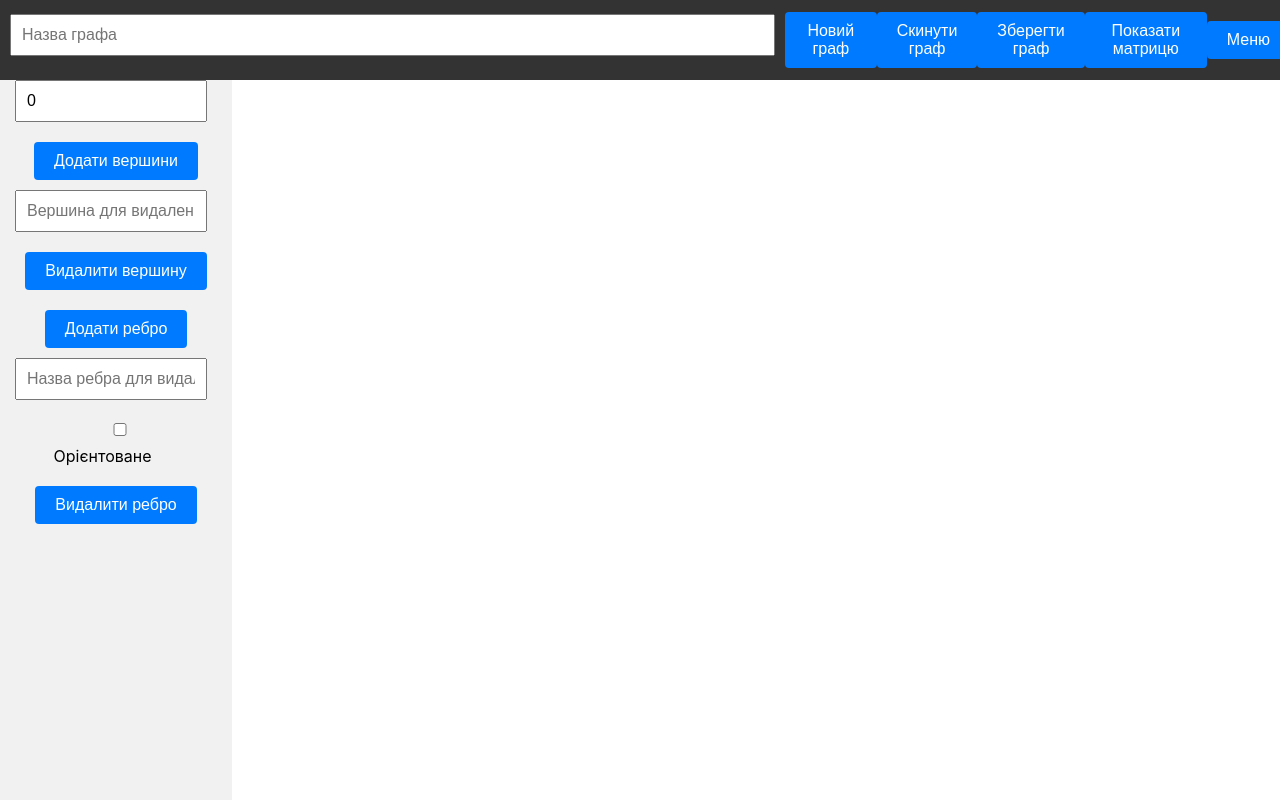
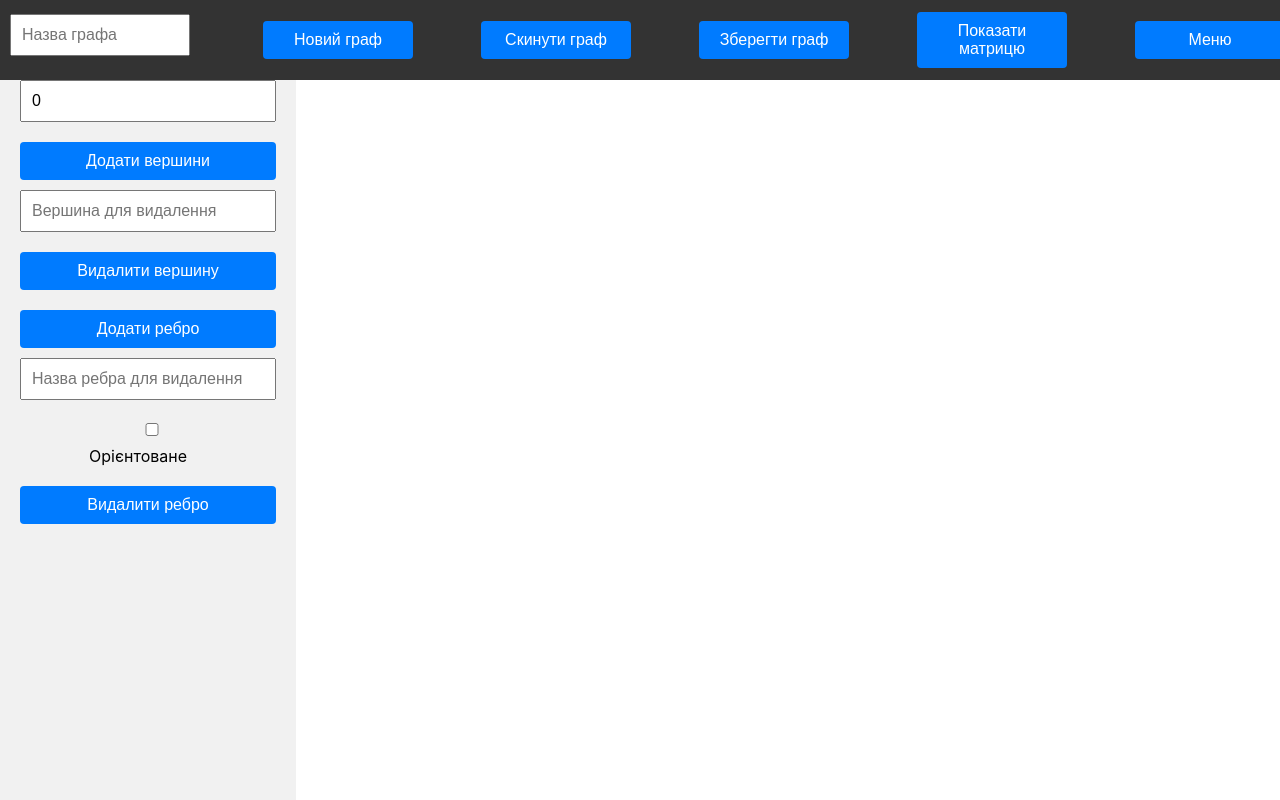
Before and after one commit to myroslavaKukhta/Graph_2, a React (Create React App) app: page / in a window 1280 px wide. Built offline with nearby package versions, Linux system fonts and the light colour scheme.

Commit message:
Edge functional+

```diff
--- a/src/components/Graph.tsx
+++ b/src/components/Graph.tsx
@@ -1,7 +1,7 @@
 import React, { useEffect, useState } from 'react';
 import { useDispatch, useSelector } from 'react-redux';
 import { RootState } from '../redux/store';
-import { setNodes, setEdges, addNode, addEdge, removeNode, removeEdge } from '../redux/graphSlice';
+import { setNodes, setEdges, addNode, addEdge, removeNode, removeEdge, setAddingEdge, setDeleteMode } from '../redux/graphSlice';
 import styles from './Graph.module.css';
 import Matrix from './Matrix';
 
@@ -12,6 +12,7 @@ const Graph: React.FC = () => {
     const showMatrix = useSelector((state: RootState) => state.graph.showMatrix);
     const deleteMode = useSelector((state: RootState) => state.graph.deleteMode);
     const addingEdge = useSelector((state: RootState) => state.graph.addingEdge);
+    const isDirected = useSelector((state: RootState) => state.graph.isDirected);
     const [edgeSource, setEdgeSource] = useState<string | null>(null);
     const [draggingNode, setDraggingNode] = useState<string | null>(null);
     const [position, setPosition] = useState<{ x: number, y: number }>({ x: 0, y: 0 });
@@ -36,9 +37,10 @@ const Graph: React.FC = () => {
                 const nodeId = target.getAttribute('id');
                 const node = nodes.find(n => n.id === nodeId);
                 if (nodeId && edgeSource) {
-                    dispatch(addEdge({ source: edgeSource, target: nodeId, directed: false }));
+                    dispatch(addEdge({ source: edgeSource, target: nodeId, directed: isDirected }));
                     setEdgeSource(null);
                     setTempEdge(null);
+                    dispatch(setAddingEdge(false)); // Вимкнути режим додавання ребра
                 } else if (nodeId && node) {
                     setEdgeSource(nodeId);
                     setTempEdge({ x1: node.x, y1: node.y, x2: node.x, y2: node.y });
@@ -77,17 +79,42 @@ const Graph: React.FC = () => {
             document.removeEventListener('mousemove', handleMouseMove);
             document.removeEventListener('mouseup', handleMouseUp);
         };
-    }, [deleteMode, addingEdge, edgeSource, draggingNode, position, nodes, dispatch, tempEdge]);
+    }, [deleteMode, addingEdge, edgeSource, draggingNode, position, nodes, dispatch, isDirected, tempEdge]);
+
+    const handleLineClick = (event: React.MouseEvent<SVGLineElement, MouseEvent>) => {
+        if (deleteMode) {
+            const edgeId = event.currentTarget.getAttribute('id');
+            if (edgeId) {
+                dispatch(removeEdge(edgeId));
+            }
+        }
+    };
 
     return (
         <div className={styles.graphContainer}>
             <svg className={styles.graph}>
+                <defs>
+                    <marker id="arrow" markerWidth="10" markerHeight="10" refX="5" refY="5" orient="auto" markerUnits="strokeWidth">
+                        <path d="M0,0 L10,5 L0,10 z" fill="#000" />
+                    </marker>
+                </defs>
                 {edges.map(edge => {
                     const sourceNode = nodes.find(node => node.id === edge.source);
                     const targetNode = nodes.find(node => node.id === edge.target);
                     if (!sourceNode || !targetNode) return null;
+                    const isLoop = sourceNode.id === targetNode.id;
                     return (
                         <g key={edge.id}>
+                            {isLoop ? (
+                                <path
+                                    d={`M ${sourceNode.x} ${sourceNode.y} C ${sourceNode.x - 20} ${sourceNode.y - 20}, ${sourceNode.x + 20} ${sourceNode.y - 20}, ${sourceNode.x} ${sourceNode.y}`}
+                                    stroke="black"
+                                    fill="transparent"
+                                    markerEnd={edge.directed ? "url(#arrow)" : ""}
+                                    strokeWidth="2"
+                                    onClick={handleLineClick}
+                                />
+                            ) : (
                                 <line
                                     id={edge.id}
                                     x1={sourceNode.x}
@@ -95,8 +122,11 @@ const Graph: React.FC = () => {
                                     x2={targetNode.x}
                                     y2={targetNode.y}
                                     stroke="black"
+                                    strokeWidth="2"
                                     markerEnd={edge.directed ? "url(#arrow)" : ""}
+                                    onClick={handleLineClick}
                                 />
+                            )}
                             <text
                                 x={(sourceNode.x + targetNode.x) / 2}
                                 y={(sourceNode.y + targetNode.y) / 2}
@@ -126,16 +156,12 @@ const Graph: React.FC = () => {
                             cy={node.y}
                             r={10}
                             fill="black"
+                            onMouseDown={() => setDraggingNode(node.id)}
                         />
                         <text x={node.x + 12} y={node.y + 4} fontSize="12" fill="black">{node.label}</text>
                         <text x={node.x - 12} y={node.y + 20} fontSize="12" fill="red">d: {node.degree}</text>
                     </g>
                 ))}
-                <defs>
-                    <marker id="arrow" markerWidth="10" markerHeight="10" refX="6" refY="3" orient="auto" markerUnits="strokeWidth">
-                        <path d="M0,0 L0,6 L9,3 z" fill="#000" />
-                    </marker>
-                </defs>
             </svg>
             {showMatrix && (
                 <div className={styles.matrixContainer}>
--- a/src/components/Header.module.css
+++ b/src/components/Header.module.css
@@ -13,16 +13,16 @@
     z-index: 1000;
 }
 
-input {
+.header input {
     margin-right: 10px;
     padding: 10px;
     font-size: 16px;
-    width: 180px;
+    width: 180px; /* Вужчий інпут */
     box-sizing: border-box;
 }
 
-button {
-    margin-left: 10px;
+.header button {
+    margin: 0 5px; /* Зазори між кнопками */
     padding: 10px 20px;
     font-size: 16px;
     color: #ffffff;
@@ -31,11 +31,17 @@ button {
     border-radius: 4px;
     cursor: pointer;
     transition: background-color 0.3s ease;
+    width: 150px; /* Однаковий розмір кнопок */
 }
 
-button:hover {
+.header button:hover {
     background-color: #0056b3;
 }
+
+.header button:active {
+    background-color: #004085;
+}
+
 
 button:active {
     background-color: #004085;
--- a/src/components/Sidebar.module.css
+++ b/src/components/Sidebar.module.css
@@ -5,11 +5,11 @@
     align-items: center;
     background-color: #f1f1f1;
     padding: 20px;
-    width: 15vw;
-    height: calc(100vh - 60px);
+    width: 20vw; /* Збільшуємо ширину сайдбару */
+    height: calc(100vh - 60px); /* Висота Header */
     position: fixed;
     left: 0;
-    top: 60px;
+    top: 60px; /* Висота Header */
     overflow-y: auto;
 }
 
@@ -23,7 +23,7 @@ input {
 
 button {
     margin: 10px 0;
-    padding: 10px 20px;
+    padding: 10px 15px; /* Вужчі кнопки */
     font-size: 16px;
     color: #ffffff;
     background-color: #007bff;
@@ -31,6 +31,7 @@ button {
     border-radius: 4px;
     cursor: pointer;
     transition: background-color 0.3s ease;
+    width: 100%; /* Однаковий розмір кнопок */
 }
 
 button:hover {
--- a/src/components/Sidebar.tsx
+++ b/src/components/Sidebar.tsx
@@ -1,6 +1,7 @@
 import React, { useState } from 'react';
-import { useDispatch } from 'react-redux';
-import { addNode, removeNode, removeEdge, setDeleteMode, setAddingEdge } from '../redux/graphSlice';
+import { useDispatch, useSelector } from 'react-redux';
+import { addNode, removeNode, removeEdge, setDeleteMode, setAddingEdge, setIsDirected } from '../redux/graphSlice';
+import { RootState } from '../redux/store';
 import styles from './Sidebar.module.css';
 
 const Sidebar: React.FC = () => {
@@ -8,7 +9,7 @@ const Sidebar: React.FC = () => {
     const [numNodes, setNumNodes] = useState<number>(0);
     const [nodeIdToRemove, setNodeIdToRemove] = useState<string>("");
     const [edgeLabelToRemove, setEdgeLabelToRemove] = useState<string>("");
-    const [isDirected, setIsDirected] = useState<boolean>(false);
+    const isDirected = useSelector((state: RootState) => state.graph.isDirected);
 
     const handleAddNodes = () => {
         for (let i = 0; i < numNodes; i++) {
@@ -29,13 +30,11 @@ const Sidebar: React.FC = () => {
     };
 
     const handleRemoveEdge = () => {
-        if (edgeLabelToRemove) {
-            dispatch(removeEdge(edgeLabelToRemove));
-        }
+        dispatch(setDeleteMode(true));
     };
 
-    const handleToggleDeleteMode = () => {
-        dispatch(setDeleteMode(true));
+    const handleToggleDirected = () => {
+        dispatch(setIsDirected(!isDirected));
     };
 
     return (
@@ -66,7 +65,7 @@ const Sidebar: React.FC = () => {
                 <input
                     type="checkbox"
                     checked={isDirected}
-                    onChange={() => setIsDirected(!isDirected)}
+                    onChange={handleToggleDirected}
                 />
                 Орієнтоване
             </label>
```
Also changed, not shown: src/redux/graphSlice.ts (line endings or trailing spaces). Lines whose indentation alone changed are shown as unchanged.
